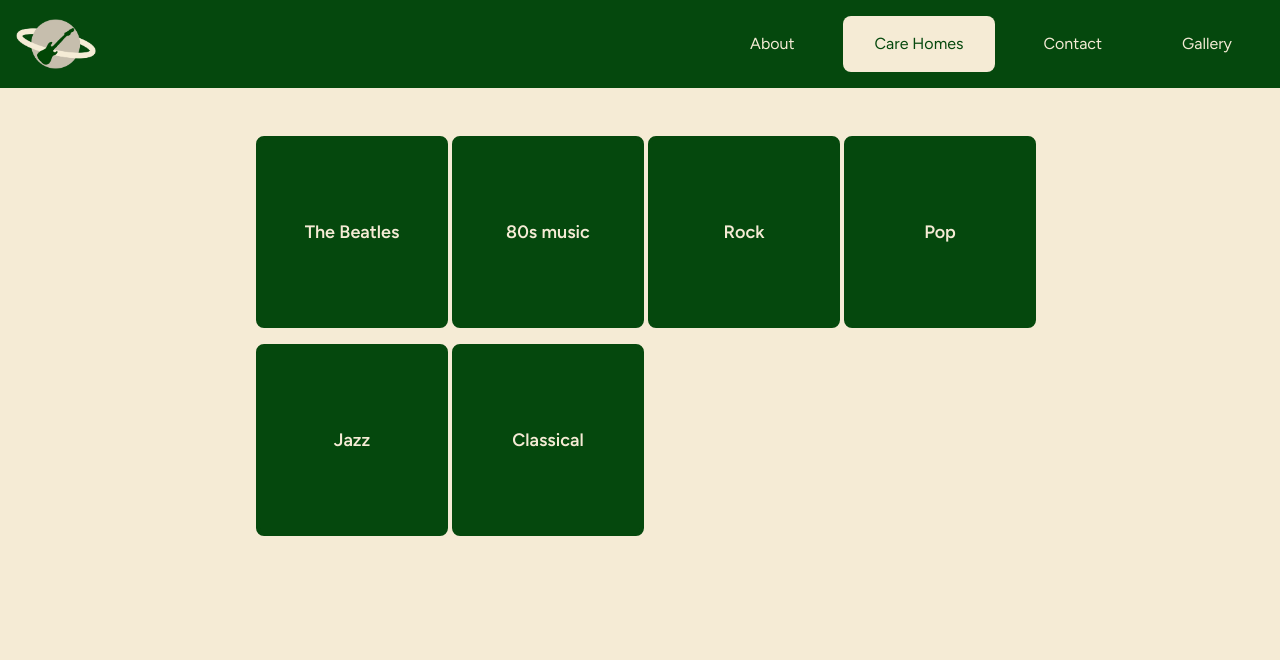
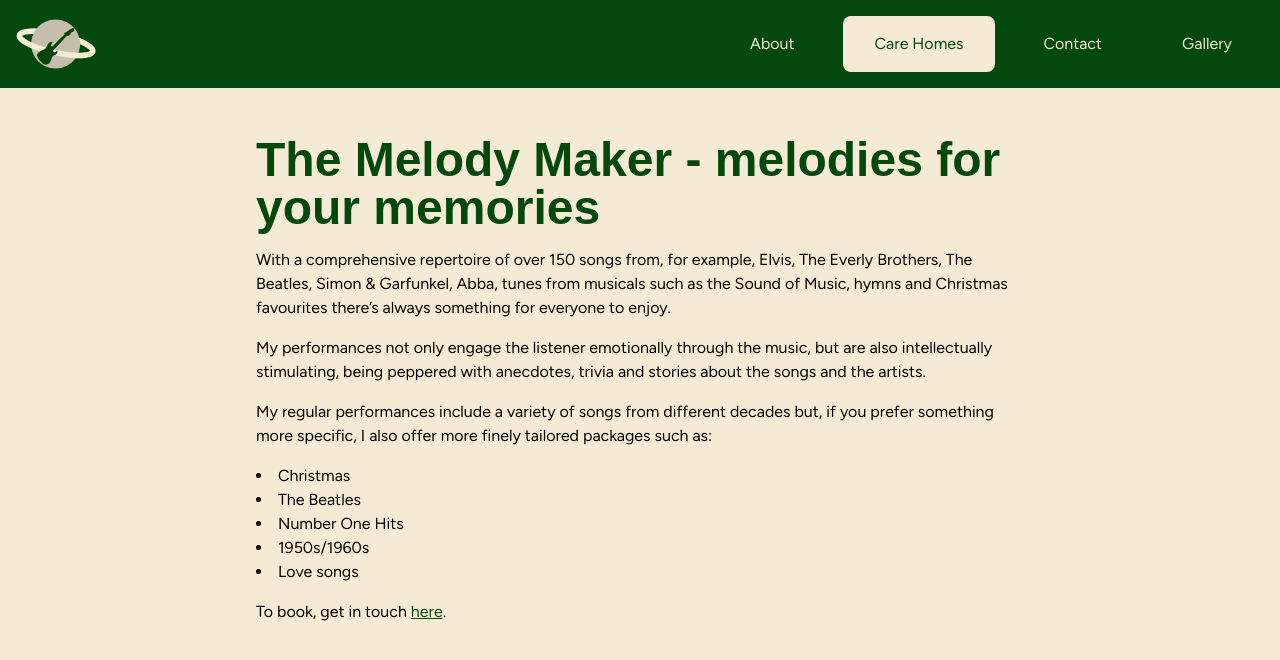
Before and after one commit to esther-frank/the-melody-maker, a React (Vite) app: page /care-homes in a window 1280 px wide. Shown: the top 660 px of the page. Built offline with nearby package versions, Linux system fonts and the light colour scheme; a web font is replaced by a local one.

Commit message:
simple list of packages

```diff
--- a/src/components/GenreCard.tsx
+++ /dev/null
@@ -1,59 +0,0 @@
-import { useState } from 'react'
-import { useNavigate } from 'react-router-dom'
-
-type GenreCardProps = {
-  genre: string
-}
-
-const GenreCard = ({ genre }: GenreCardProps) => {
-  const [isFlipped, setIsFlipped] = useState(false)
-  const navigate = useNavigate()
-
-  const sharedStyles =
-    'rounded-lg border-solid border-4 border-primary p-4 w-full h-full flex items-center justify-center absolute inset-0'
-
-  const handleClick = () => {
-    setIsFlipped((prev) => !prev)
-  }
-
-  const handleContactClick = () => {
-    navigate(`/contact?package=${encodeURIComponent(genre)}`)
-  }
-
-  return (
-    <div className="w-48 aspect-square" style={{ perspective: '1000px' }}>
-      <div
-        className="w-full h-full relative cursor-pointer transition-transform duration-700"
-        onClick={handleClick}
-        style={{
-          transform: isFlipped ? 'rotateY(-180deg)' : 'rotateY(0deg)',
-          transformStyle: 'preserve-3d'
-        }}
-      >
-        <div
-          className={`${sharedStyles} bg-primary text-secondary`}
-          style={{ backfaceVisibility: 'hidden' }}
-        >
-          <h3 className="text-center text-lg font-semibold">{genre}</h3>
-        </div>
-
-        <div
-          className={`${sharedStyles} bg-secondary text-primary`}
-          style={{
-            backfaceVisibility: 'hidden',
-            transform: 'rotateY(180deg)'
-          }}
-        >
-          <button
-            onClick={handleContactClick}
-            className="text-primary hover:underline font-semibold bg-transparent border-none cursor-pointer"
-          >
-            Get in touch
-          </button>
-        </div>
-      </div>
-    </div>
-  )
-}
-
-export default GenreCard
--- a/src/components/GenreCardGrid.tsx
+++ /dev/null
@@ -1,22 +0,0 @@
-import GenreCard from './GenreCard'
-
-const PACKAGES = [
-  'The Beatles',
-  '80s music',
-  'Rock',
-  'Pop',
-  'Jazz',
-  'Classical'
-]
-
-const GenreCardGrid = () => {
-  return (
-    <div className="grid grid-cols-2 sm:grid-cols-3 xl:grid-cols-4 gap-4">
-      {PACKAGES.map((genre) => (
-        <GenreCard key={genre} genre={genre} />
-      ))}
-    </div>
-  )
-}
-
-export default GenreCardGrid
--- a/src/pages/CareHomes.tsx
+++ b/src/pages/CareHomes.tsx
@@ -1,7 +1,49 @@
-import GenreCardGrid from "../components/GenreCardGrid";
+import { NavLink } from 'react-router'
 
 const CareHomes = () => {
-  return <div><GenreCardGrid /></div>
+  const packages = [
+    'Christmas',
+    'The Beatles',
+    'Number One Hits',
+    '1950s/1960s',
+    'Love songs'
+  ]
+
+  return (
+    <div>
+      <h1 className="mb-4">The Melody Maker - melodies for your memories</h1>
+      <div className="flex flex-col gap-4">
+        <p>
+          With a comprehensive repertoire of over 150 songs from, for example,
+          Elvis, The Everly Brothers, The Beatles, Simon & Garfunkel, Abba,
+          tunes from musicals such as the Sound of Music, hymns and Christmas
+          favourites there’s always something for everyone to enjoy.
+        </p>
+        <p>
+          My performances not only engage the listener emotionally through the
+          music, but are also intellectually stimulating, being peppered with
+          anecdotes, trivia and stories about the songs and the artists.
+        </p>
+        <p>
+          My regular performances include a variety of songs from different
+          decades but, if you prefer something more specific, I also offer more
+          finely tailored packages such as:
+        </p>
+        <ul>
+          {packages.map((item) => (
+            <li className='list-disc list-inside'>{item}</li>
+          ))}
+        </ul>
+        <p>
+          To book, get in touch{' '}
+          <NavLink className="text-primary underline" to="/contact">
+            here
+          </NavLink>
+          .
+        </p>
+      </div>
+    </div>
+  )
 }
 
 export default CareHomes
```
